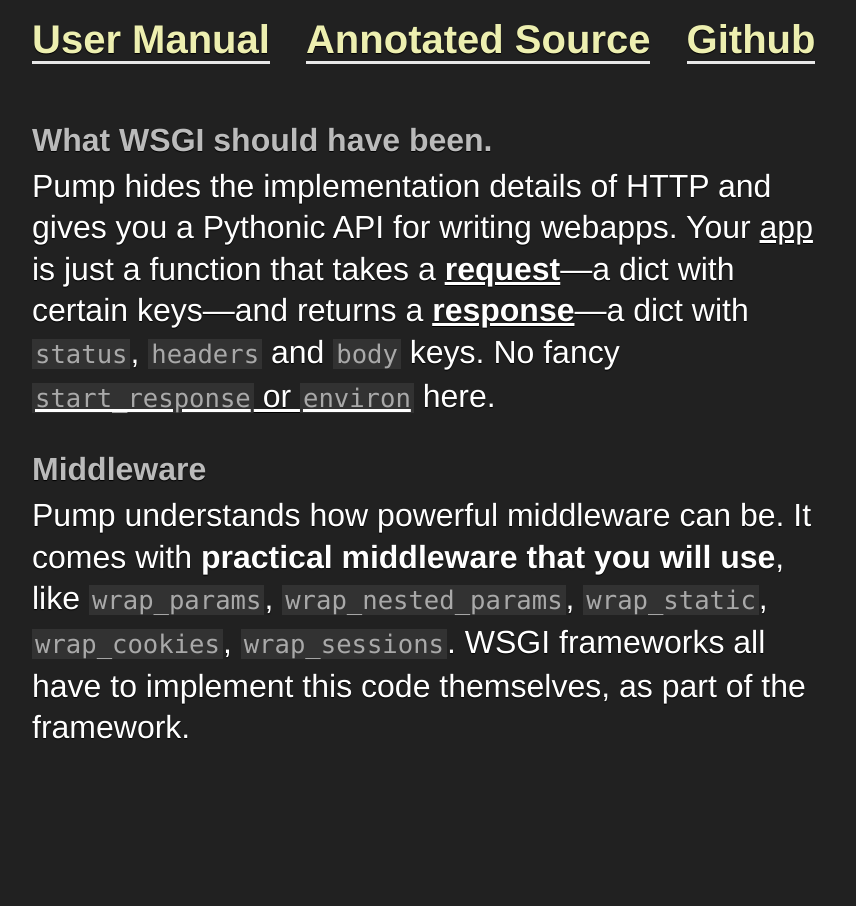
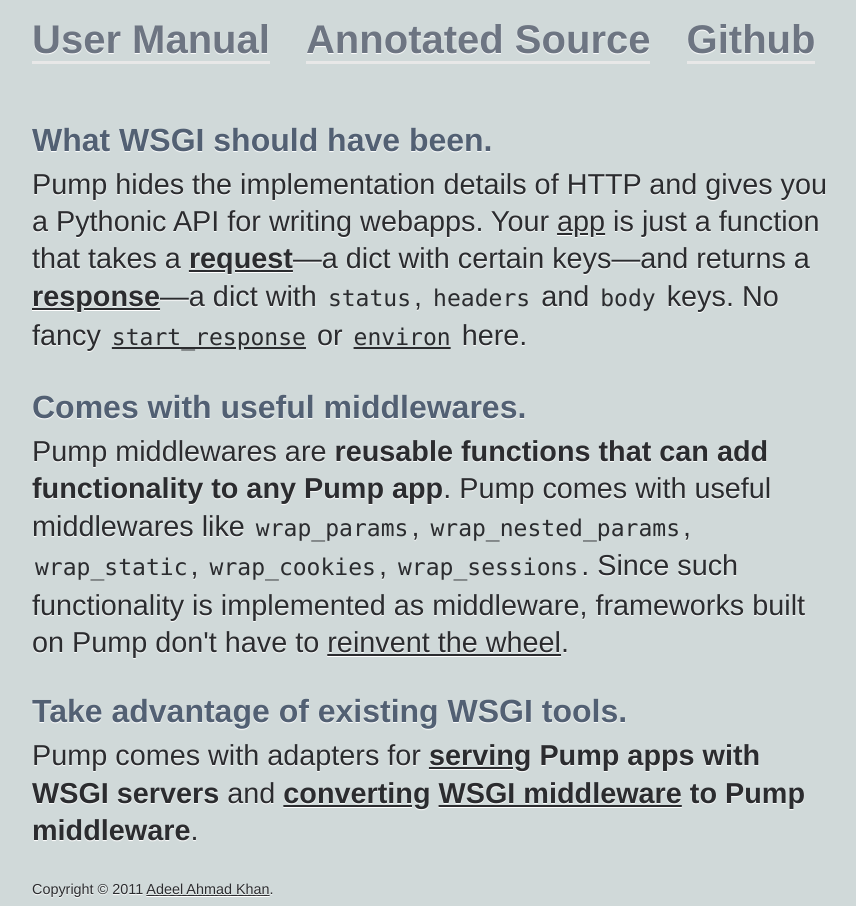
Before and after one commit to adeel/pump, a plain HTML site: page index.html in a window 1280 px wide. Shown: the part 263-1169 px from the top of the page, without its empty margins (26-882 px from the left). Before the commit the page ends 1020 px from the top, so only its background shows below. Drawn offline with Linux system fonts and the light colour scheme.

Commit message:
update website

```diff
--- a/index.html
+++ b/index.html
@@ -14,19 +14,26 @@
         <h2>A dead simple Pythonic abstraction of HTTP.</h2>
       </div>
       <div class="links">
-        <div class="link"><a href="/manual.html">User Manual</a></div>
-        <div class="link"><a href="/docs">Annotated Source</a></div>
+        <div class="link"><a href="manual.html">User Manual</a></div>
+        <div class="link"><a href="docs">Annotated Source</a></div>
         <div class="link"><a href="http://github.com/adeel/pump">Github</a></div>
       </div>
       <div class="blurbs">
         <div class="blurb">
           <h3>What WSGI should have been.</h3>
-          <p>Pump hides the implementation details of HTTP and gives you a Pythonic API for writing webapps.  Your <a href="#">app</a> is just a function that takes a <a href="#"><strong>request</strong></a>&mdash;a dict with certain keys&mdash;and returns a <a href="#"><strong>response</strong></a>&mdash;a dict with <code>status</code>, <code>headers</code> and <code>body</code> keys.  No fancy <a href="http://archimedeanco.com/wsgi-tutorial"><code>start_response</code> or <code>environ</code></a> here.</p>
+          <p>Pump hides the implementation details of HTTP and gives you a Pythonic API for writing webapps.  Your <a href="manual.html#app">app</a> is just a function that takes a <a href="manual.html#request"><strong>request</strong></a>&mdash;a dict with certain keys&mdash;and returns a <a href="manual.html#response"><strong>response</strong></a>&mdash;a dict with <code>status</code>, <code>headers</code> and <code>body</code> keys.  No fancy <a href="http://mail.python.org/pipermail/web-sig/2009-November/thread.html#4224"><code>start_response</code></a> or <a href="http://mail.python.org/pipermail/web-sig/2009-November/thread.html#4224"><code>environ</code></a> here.</p>
         </div>
         <div class="blurb">
-          <h3>Middleware</h3>
-          <p>Pump understands how powerful middleware can be.  It comes with <strong>practical middleware that you will use</strong>, like <code>wrap_params</code>, <code>wrap_nested_params</code>, <code>wrap_static</code>, <code>wrap_cookies</code>, <code>wrap_sessions</code>.  WSGI frameworks all have to implement this code themselves, as part of the framework.</p>
+          <h3>Comes with useful middlewares.</h3>
+          <p>Pump middlewares are <strong>reusable functions that can add functionality to any Pump app</strong>.  Pump comes with useful middlewares like <code>wrap_params</code>, <code>wrap_nested_params</code>, <code>wrap_static</code>, <code>wrap_cookies</code>, <code>wrap_sessions</code>.  Since such functionality is implemented as middleware, frameworks built on Pump don't have to <a href="https://code.djangoproject.com/browser/django/trunk/django/http/__init__.py">reinvent the wheel</a>.</p>
         </div>
+        <div class="blurb">
+          <h3>Take advantage of existing WSGI tools.</h3>
+          <p>Pump comes with adapters for <strong><a href="docs/adapters.html">serving</a> Pump apps with WSGI servers</strong> and <strong><a href="docs/util/wsgi.html">converting</a> <a href="http://www.wsgi.org/wsgi/Middleware_and_Utilities">WSGI middleware</a> to Pump middleware</strong>.</p>
+        </div>
+      </div>
+      <div class="footer">
+        <p>Copyright &copy; 2011 <a href="http://adeel.ru">Adeel Ahmad Khan</a>.</p>
       </div>
     </div>
   </body>
--- a/media/style.sass
+++ b/media/style.sass
@@ -1,9 +1,23 @@
 html, body
-  background-color: #212121
-  color: #e8e8e8
+  background-color: #d0d9d9
+  color: #2b2c2f
   font-family: Helvetica, Arial, sans-serif
   font-size: 16px
-  text-shadow: 0px 1px 1px #000
+  text-shadow: 0 1px 1px white
+
+p
+  margin: 7px 0
+  font-size: 1.8em
+  line-height: 1.3em
+
+  a
+    color: inherit
+
+  code
+    font-family: Monaco, "Courier New", "DejaVu Sans Mono", monospace
+    font-size: 0.8em
+    text-shadow: none
+    padding: 0 3px
 
 #wrapper
   margin: 25px 10px 0 50px
@@ -13,13 +27,14 @@ html, body
     font-size: 8em
     letter-spacing: -0.08em
     margin: 0 0 0 -8px
-    color: #999
-    text-shadow: 0 1px 2px #000
+    color: #b20811
+    text-shadow: 0 3px 1px #860000
 
   h2
     margin: 30px 0 0
     font-size: 3em
     line-height: 1.2em
+    color: #526073
 
 .links
   margin: 20px 0
@@ -30,13 +45,13 @@ html, body
     margin: 0 25px 0 0
 
     a
-      color: #edefb0
+      color: #6d7582
       font-weight: bold
       text-decoration: none
       border-bottom: 3px solid #e8e8e8
 
       &:hover
-        color: #fbff79
+        color: #526073
         border-bottom-color: white
 
 .blurbs
@@ -47,23 +62,8 @@ html, body
     h3
       font-size: 2em
       margin-bottom: 0
-      color: #bbb
+      color: #526073
 
-    p
-      margin: 7px 0
-      font-size: 2em
-      line-height: 1.3em
-      color: #fff
-      text-shadow: 0 1px 1px none
-
-      a
-        color: inherit
-
-      code
-        font-family: Monaco, "Courier New", "DejaVu Sans Mono", monospace
-        font-size: 0.8em
-        background-color: #323232
-        color: #a9a9a9
-        text-shadow: none
-        padding: 0 3px
-        xborder-bottom: 2px solid #404040
+.footer
+  margin: 30px 0 0
+  font-size: 0.5em
```
Also changed, not shown: media/style.css.
